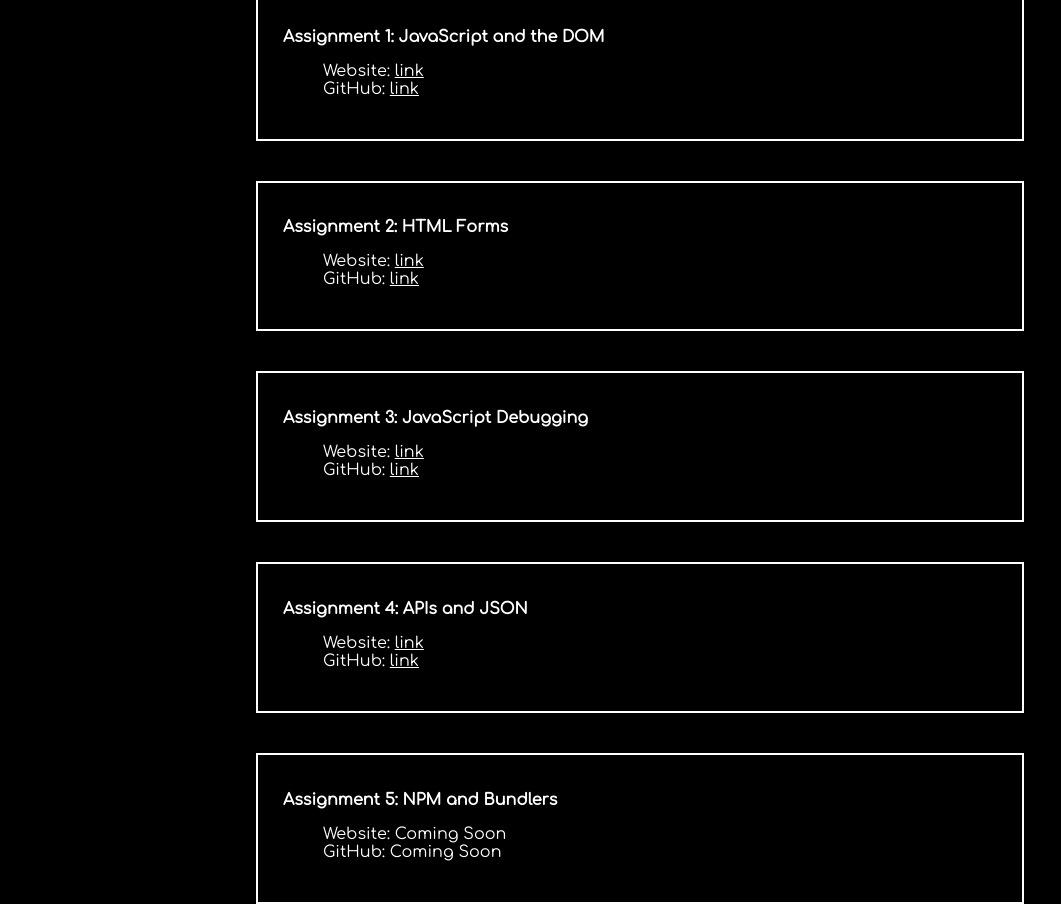
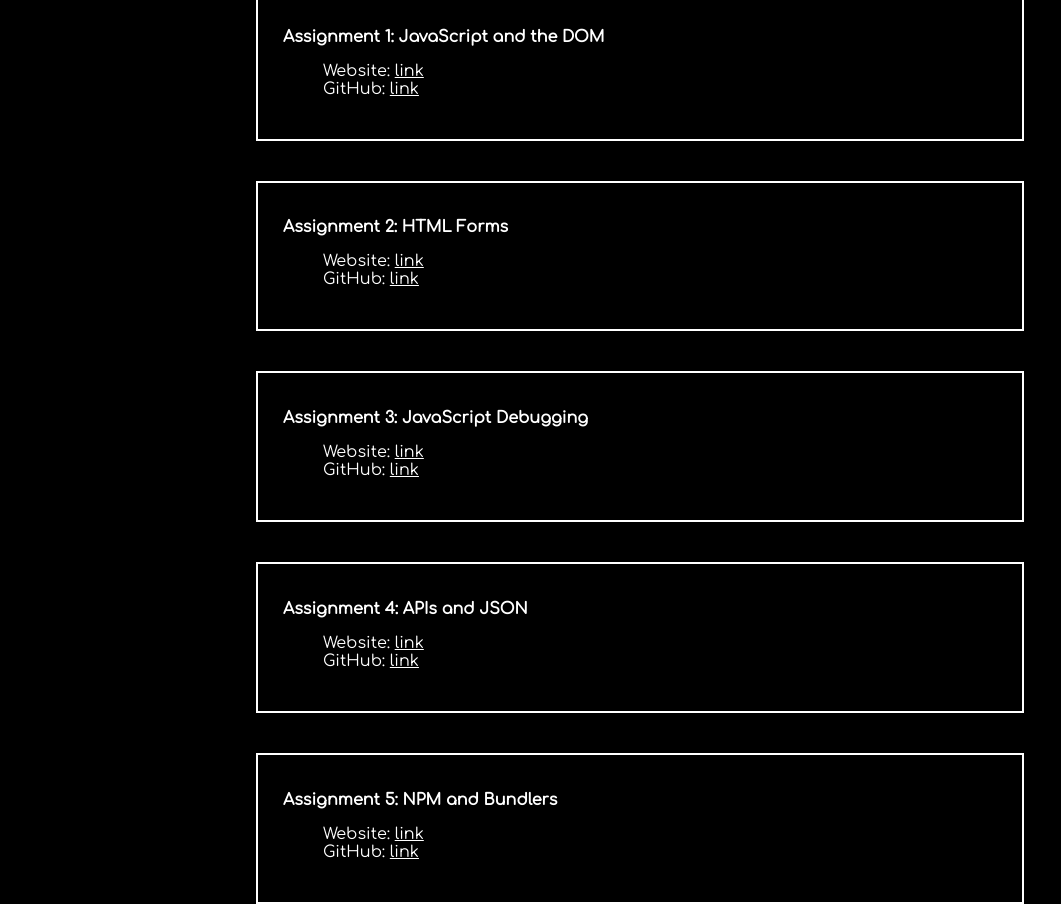
Before and after one commit to rimonsta/WebDev, a plain HTML site: page ClassPortal/Assignments/index.html in a window 1280 px wide. Shown: the part 94-998 px from the top of the page, without its empty margins (0-1061 px from the left). Drawn offline with Linux system fonts and the light colour scheme.

Commit message:
updated npm and bundlers links

```diff
--- a/ClassPortal/Assignments/index.html
+++ b/ClassPortal/Assignments/index.html
@@ -54,8 +54,8 @@
           <div class="main-item">
             <h1>Assignment 5: NPM and Bundlers</h1>
             <ul>
-              <li>Website: Coming Soon<a></a></li>
-              <li>GitHub: Coming Soon<a></a></li>
+              <li>Website: <a href="https://npm-and-bundlers.vercel.app/" target="_blank">link</a></li>
+              <li>GitHub: <a href="https://github.com/rimonsta/WebDevAssignments2/tree/main/NPMandBundlers" target="_blank">link</a></li>
             </ul>
           </div>
         </main>
```
Also changed, not shown: 1 other file.
